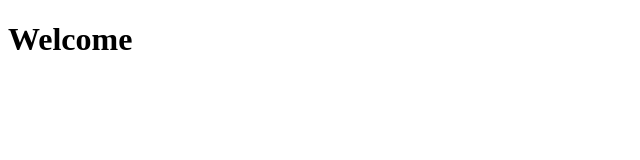
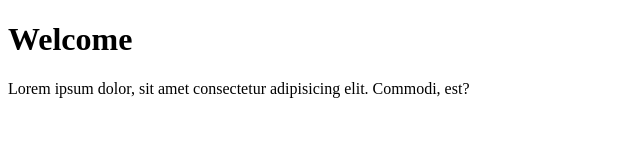
Before and after one commit to MySirG-official/MyProject, a plain HTML site: page index.html in a window 1280 px wide. Shown: the whole page, without its empty margins (0-640 px from the left). Drawn offline with Linux system fonts and the light colour scheme.

Commit message:
index file 1.1

```diff
--- a/index.html
+++ b/index.html
@@ -7,6 +7,7 @@
 </head>
 <body>
     <h1>Welcome</h1>
+    <p>Lorem ipsum dolor, sit amet consectetur adipisicing elit. Commodi, est?</p>
 
 </body>
 </html>
```
